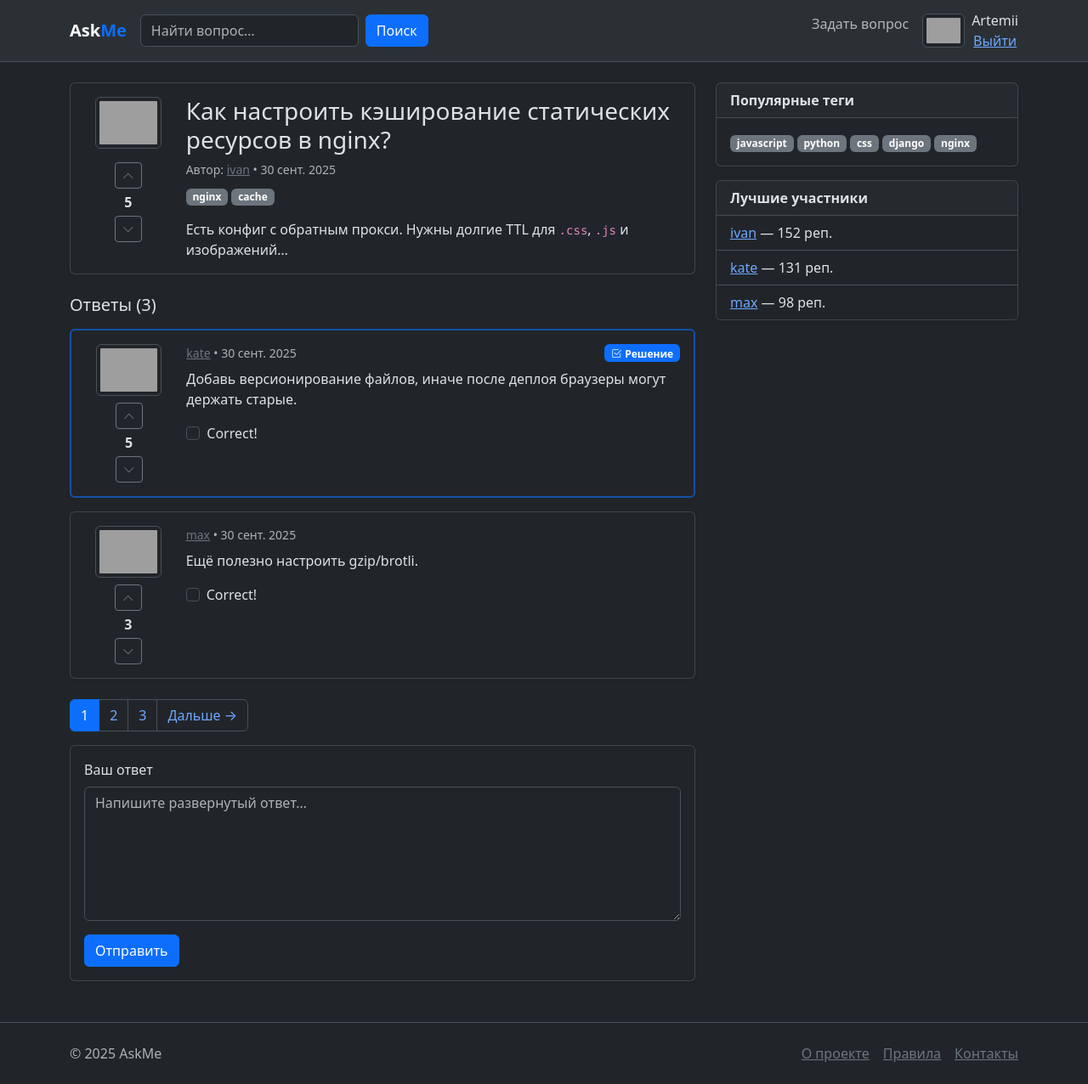
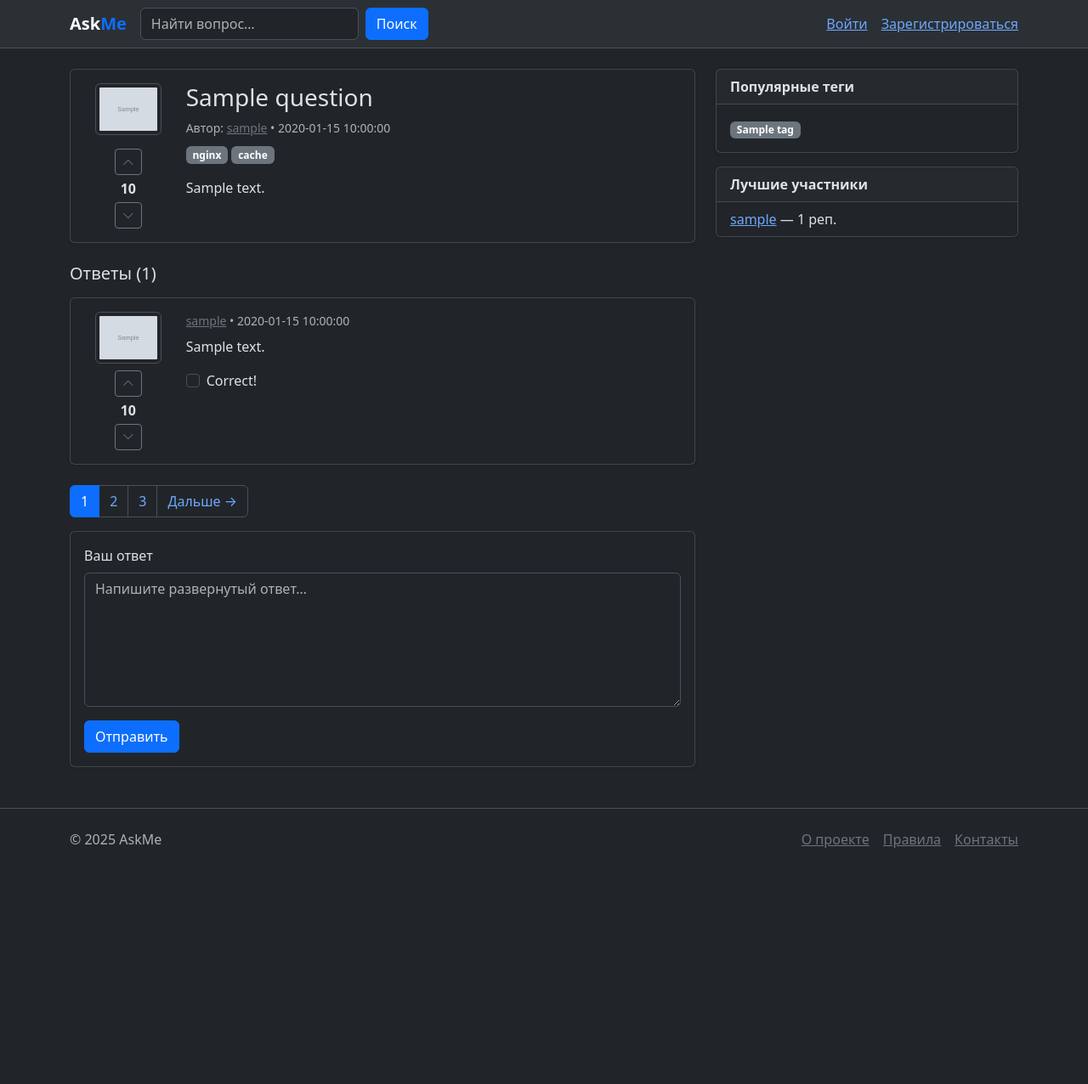
Before and after one commit to ArtemS18/AskArtemii-VK-2025, a Python web app: template app/templates/question.html in a window 1280 px wide. Shown: the whole page at 85% size. After the commit the page ends 998 px from the top, so only its background shows below. Run offline with Jinja, Linux system fonts and the light colour scheme; the template is opened without the code that fills it: most values are stand-ins (such as "Sample title", 1, 10 or a date in 2020); grey boxes marked "Sample" are stand-in pictures; grey boxes are pictures that could not be loaded.

Commit message:
added temlaning for questions

```diff
--- /dev/null
+++ b/app/models/base.py
@@ -0,0 +1,4 @@
+from pydantic import BaseModel, ConfigDict
+
+class BasePydantic(BaseModel):
+    model_config = ConfigDict(from_attributes=True)
--- /dev/null
+++ b/app/models/tags.py
@@ -0,0 +1,5 @@
+from .base import BasePydantic
+from .mixin import IDMixin
+class Tag(IDMixin, BasePydantic):
+    name: str
+    popular: int
--- a/app/templates/base.html
+++ b/app/templates/base.html
@@ -43,6 +43,7 @@
 
           <ul class="navbar-nav ms-auto d-flex">
                {% block user%}
+               {%if user%}
               <li class="nav-item"><a class="nav-link" href="/ask">Задать вопрос</a></li>
               <li class="nav-item">
                   <div class="d-flex align-items-center">
@@ -55,14 +56,25 @@
                       </a> <!-- closing a tag -->
                       <div class="d-flex flex-column align-items-center">
                           <label class="nav-item">
-                              Artemii
+                              {{user.name}}
                           </label>
                           <a href="/login">
                               Выйти
                           </a>
                       </div>
                   </div>
-              </li> <!-- Closing li tag -->
+              </li>
+              {%else%}
+              <div class="d-flex align-items-center gap-3">
+                  <a href="/login">
+                        Войти
+                    </a>
+                  <a href="/signup">
+                      Зарегистрироваться
+                  </a>
+              </div>
+              {%endif%}
+
               {% endblock%}
           </ul>
         </div>
@@ -73,7 +85,6 @@
       <div class="row gy-5">
         <div class="col-lg-8 order-2 order-lg-1">
             {%block content%} {%endblock%}
-
         </div>
 
         <aside class="col-lg-4 order-1 order-lg-2">
@@ -81,11 +92,9 @@
             <div class="card-header fw-semibold">Популярные теги</div>
             <div class="card-body">
               <div class="tag-cloud">
-                <span class="badge text-bg-secondary">javascript</span>
-                <span class="badge text-bg-secondary">python</span>
-                <span class="badge text-bg-secondary">css</span>
-                <span class="badge text-bg-secondary">django</span>
-                <span class="badge text-bg-secondary">nginx</span>
+                {%for tag in popular_tags%}
+                  <span class="badge text-bg-secondary">{{tag.name}}</span>
+                {%endfor%}
               </div>
             </div>
           </div>
@@ -93,9 +102,9 @@
           <div class="card shadow-sm">
             <div class="card-header fw-semibold">Лучшие участники</div>
             <ul class="list-group list-group-flush">
-              <li class="list-group-item bg-body"> <a href="./user.html">ivan</a> — 152 реп.</li>
-              <li class="list-group-item bg-body"> <a href="./user.html">kate</a> — 131 реп.</li>
-              <li class="list-group-item bg-body"> <a href="./user.html">max</a> — 98 реп.</li>
+              {%for user in best_users%}
+                <li class="list-group-item bg-body"> <a href="./users/{{user.id}}">{{user.nickname}}</a> — {{user.count}} реп.</li>
+              {%endfor%}
             </ul>
           </div>
 
--- a/app/templates/question.html
+++ b/app/templates/question.html
@@ -9,12 +9,12 @@
       <div class="card-body">
         <div class="row g-3">
           <div class="col-12 col-sm-3 col-md-2 col-lg-2 d-flex flex-sm-column align-items-center gap-3">
-            <img src="https://encrypted-tbn0.gstatic.com/images?q=tbn:ANd9GcS4JCuHyuURcCyeNEc9v4iOma3HVgZgDSMaIQ&s" alt="Аватар автора" class="img-thumbnail rounded w-75">
+            <img src="{{question.author.img_url}}" alt="Аватар автора" class="img-thumbnail rounded w-75">
             <div class="vote-vertical">
                 <button class="btn btn-outline-secondary btn-sm" type="button" aria-label="Голосовать за ответ">
                   <i class="bi bi-chevron-up"></i>
                 </button>
-                <div class="count">5</div>
+                <div class="count">{{question.likes}}</div>
                 <button class="btn btn-outline-secondary btn-sm" type="button" aria-label="Голосовать против ответа">
                   <i class="bi bi-chevron-down"></i>
                 </button>
@@ -23,19 +23,19 @@
 
           <!-- Правая колонка: контент вопроса -->
           <div class="col-12 col-sm">
-            <h1 class="h3 mb-2">Как настроить кэширование статических ресурсов в nginx?</h1>
+            <h1 class="h3 mb-2">{{question.title}}</h1>
             <div class="text-body-secondary small mb-2">
               <span class="me-0">Автор:
-                <a href="./user" class="link-secondary">ivan</a>
+                <a href="./users/{{question.author.id}}" class="link-secondary">{{question.nickname}}</a>
               </span>•
-              <time datetime="2025-09-30T10:15">30 сент. 2025</time>
+              <time datetime="2025-09-30T10:15">{{question.created_at}}</time>
             </div>
             <div class="mb-3">
               <span class="badge text-bg-secondary">nginx</span>
               <span class="badge text-bg-secondary">cache</span>
             </div>
             <p class="mb-0">
-              Есть конфиг с обратным прокси. Нужны долгие TTL для <code>.css</code>, <code>.js</code> и изображений…
+              {{question.text}}
             </p>
           </div>
         </div>
@@ -44,19 +44,18 @@
 
     <!-- ОТВЕТЫ -->
     <section class="mt-4">
-      <h2 class="h5 mb-3">Ответы (3)</h2>
-
-      <!-- Принятый ответ: с рамкой и чекбоксом Correct! -->
-      <article class="card shadow-sm mb-3 answer-correct">
+      <h2 class="h5 mb-3">Ответы ({{question.answers_count}})</h2>
+      {%for answer in question.answers %}
+      <article class="card shadow-sm mb-3 {%if answer.is_correct%}answer-correct{%endif%}">
         <div class="card-body">
           <div class="row g-3 align-items-start">
             <div class="col-3 col-sm-2 col-md-2 col-lg-2 d-flex flex-column align-items-center gap-2">
-              <img src="https://encrypted-tbn0.gstatic.com/images?q=tbn:ANd9GcS4JCuHyuURcCyeNEc9v4iOma3HVgZgDSMaIQ&s" alt="Аватар kate" class="img-thumbnail rounded w-75">
+              <img src="{{answer.author.img_url}}" alt="Аватар kate" class="img-thumbnail rounded w-75">
               <div class="vote-vertical">
                 <button class="btn btn-outline-secondary btn-sm" type="button" aria-label="Голосовать за ответ">
                   <i class="bi bi-chevron-up"></i>
                 </button>
-                <div class="count">5</div>
+                <div class="count">{{answer.votes}}</div>
                 <button class="btn btn-outline-secondary btn-sm" type="button" aria-label="Голосовать против ответа">
                   <i class="bi bi-chevron-down"></i>
                 </button>
@@ -67,13 +66,15 @@
             <div class="col">
               <header class="d-flex justify-content-between align-items-center mb-2">
                 <div class="small text-body-secondary">
-                  <a href="/user" class="link-secondary">kate</a> •
-                  <time datetime="2025-09-30T12:40">30 сент. 2025</time>
+                  <a href="/users/{{answer.author.id}}" class="link-secondary">{{answer.author.nickname}}</a> •
+                  <time datetime="2025-09-30T12:40">{{answer.created_at}}</time>
                 </div>
+                {%if answer.is_correct %}
                 <span class="badge text-bg-primary"><i class="bi bi-check2-square me-1"></i>Решение</span>
+                {%endif%}
               </header>
 
-              <p class="mb-3">Добавь версионирование файлов, иначе после деплоя браузеры могут держать старые.</p>
+              <p class="mb-3">{{answer.text}}</p>
 
               <!-- переключатель Correct! -->
               <div class="form-check">
@@ -86,42 +87,7 @@
           </div>
         </div>
       </article>
-
-      <!-- Обычный ответ -->
-      <article class="card shadow-sm mb-3">
-        <div class="card-body">
-          <div class="row g-3 align-items-start">
-            <div class="col-3 col-sm-2 col-md-2 col-lg-2 d-flex flex-column align-items-center gap-2">
-              <img src="https://encrypted-tbn0.gstatic.com/images?q=tbn:ANd9GcS4JCuHyuURcCyeNEc9v4iOma3HVgZgDSMaIQ&s" alt="Аватар max" class="img-thumbnail rounded w-75">
-              <div class="vote-vertical">
-                <button class="btn btn-outline-secondary btn-sm" type="button" aria-label="Голосовать за ответ">
-                  <i class="bi bi-chevron-up"></i>
-                </button>
-                <div class="count">3</div>
-                <button class="btn btn-outline-secondary btn-sm" type="button" aria-label="Голосовать против ответа">
-                  <i class="bi bi-chevron-down"></i>
-                </button>
-              </div>
-            </div>
-
-            <div class="col">
-              <header class="small text-body-secondary mb-2">
-                <a href="./user" class="link-secondary">max</a> •
-                <time datetime="2025-09-30T13:10">30 сент. 2025</time>
-              </header>
-              <p class="mb-3">Ещё полезно настроить gzip/brotli.</p>
-
-              <!-- переключатель Correct! (активный) -->
-              <div class="form-check">
-                <input class="form-check-input" type="checkbox" value="" id="ans2-correct">
-                <label class="form-check-label" for="ans2-correct">
-                  Correct!
-                </label>
-              </div>
-            </div>
-          </div>
-        </div>
-      </article>
+      {%endfor%}
 
        <nav aria-label="Пагинация" class="mt-4">
         <ul class="pagination">
--- a/app/web/routers.py
+++ b/app/web/routers.py
@@ -1,5 +1,7 @@
 from fastapi import FastAPI
 from app.routers.routers import router
+from app.routers.questions import router as question_router
 
 def setup_routers(app: FastAPI):
     app.include_router(router)
+    app.include_router(question_router)
```
Also changed, not shown: app/lib/templating.py (added, +15 -0 lines), app/models/answers.py (added, +9 -0 lines), app/models/mixin.py (added, +9 -0 lines), app/models/questions.py (added, +16 -0 lines), app/models/users.py (added, +10 -0 lines), app/repository/crud.py (added, +41 -0 lines), app/routers/questions.py (added, +28 -0 lines), app/routers/routers.py (+3 -8 lines), app/templates/index.html (+13 -48 lines).
